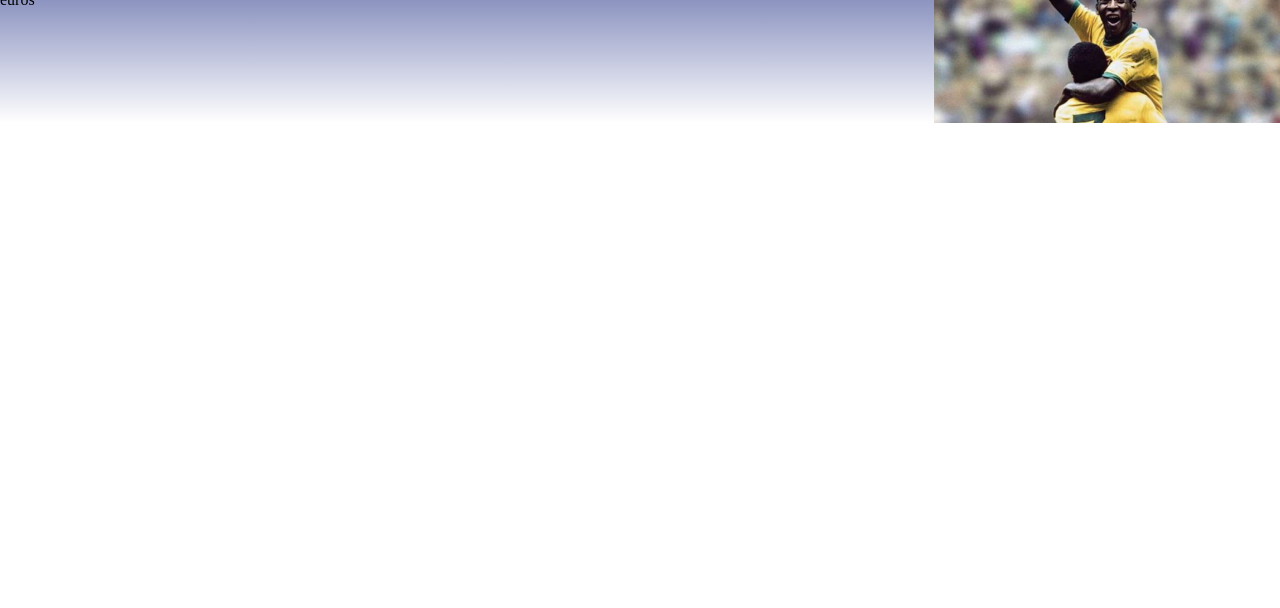
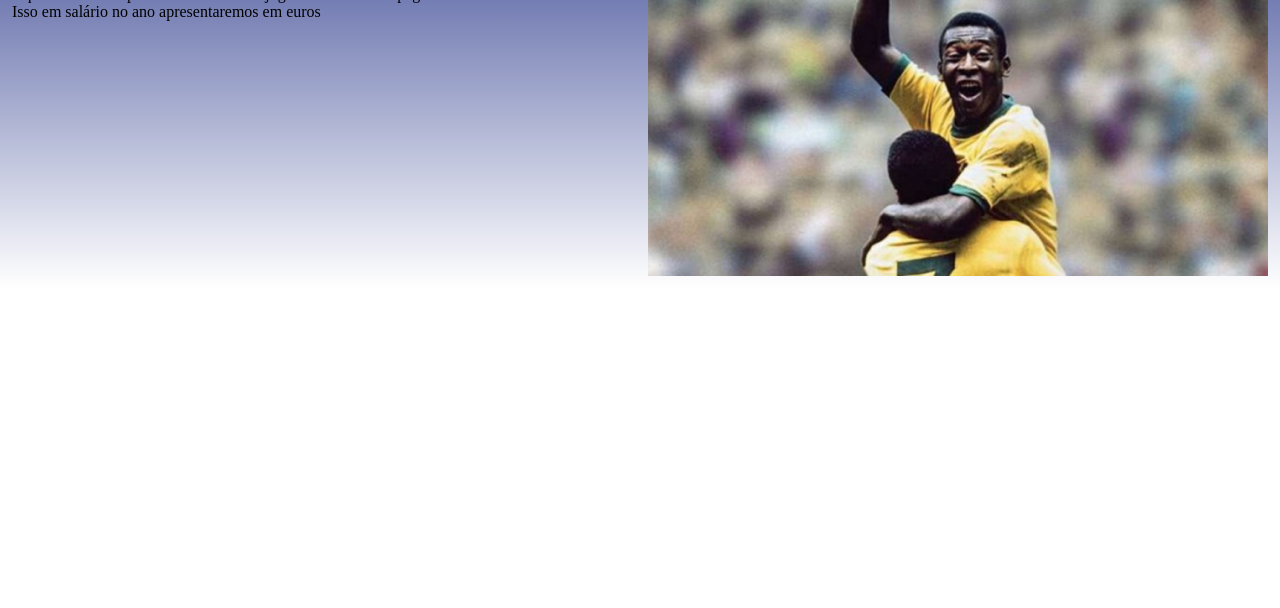
Before and after one commit to cleitonraxta/MUNDO-DA-BOLA, a plain HTML site: page MUNDO-DA-BOLA-main/MUNDO-DA-BOLA-main/index.html in a window 1280 px wide. Shown: the part 192-800 px from the top of the page. Drawn offline with Linux system fonts and the light colour scheme.

Commit message:
Add files via upload

```diff
--- a/MUNDO-DA-BOLA-main/MUNDO-DA-BOLA-main/style.css
+++ b/MUNDO-DA-BOLA-main/MUNDO-DA-BOLA-main/style.css
@@ -29,8 +29,15 @@ li{
     margin: 24 16px;
     padding: 24 16px;
 }
-.sobreImagem {width: 27%
-}
 .sobre{background-image: linear-gradient(#5a65a5 , #FFFF);
 display: flex;
+justify-content: center;
+align-items: flex-start;
+padding: 12px;
 }
+.sobreImagem {width: 50%
+}
+
+.sobreConteudo{
+    width: 90%;
+}
```
Also changed, not shown: MUNDO-DA-BOLA-main/MUNDO-DA-BOLA-main/index.html (+5 -5 lines).
